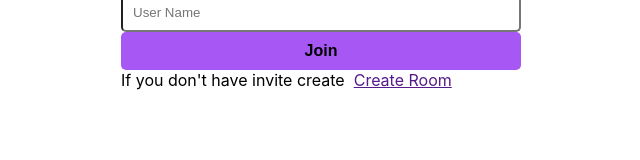
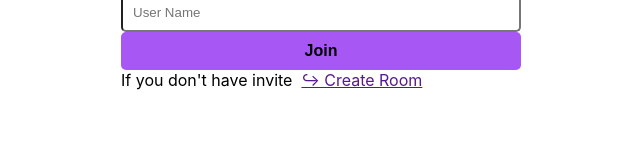
Before and after one commit to hitesh103/CodeBlend, a React (Create React App) app: page / in a window 1280 px wide. Shown: the part 425-585 px from the top of the page, without its empty margins (319-959 px from the left). Built offline with nearby package versions, Linux system fonts and the light colour scheme.

Commit message:
fix :  add some frontend changes.

```diff
--- a/src/pages/Home.js
+++ b/src/pages/Home.js
@@ -63,9 +63,9 @@ function Home() {
             Join
           </button>
           <span className="createInfo">
-            If you don't have invite create &nbsp;
+            If you don't have invite &nbsp;
             <a onClick={createNewRoom} href="" className="Create New">
-              Create Room
+            &#8618; Create Room
             </a>
           </span>
         </div>
```
